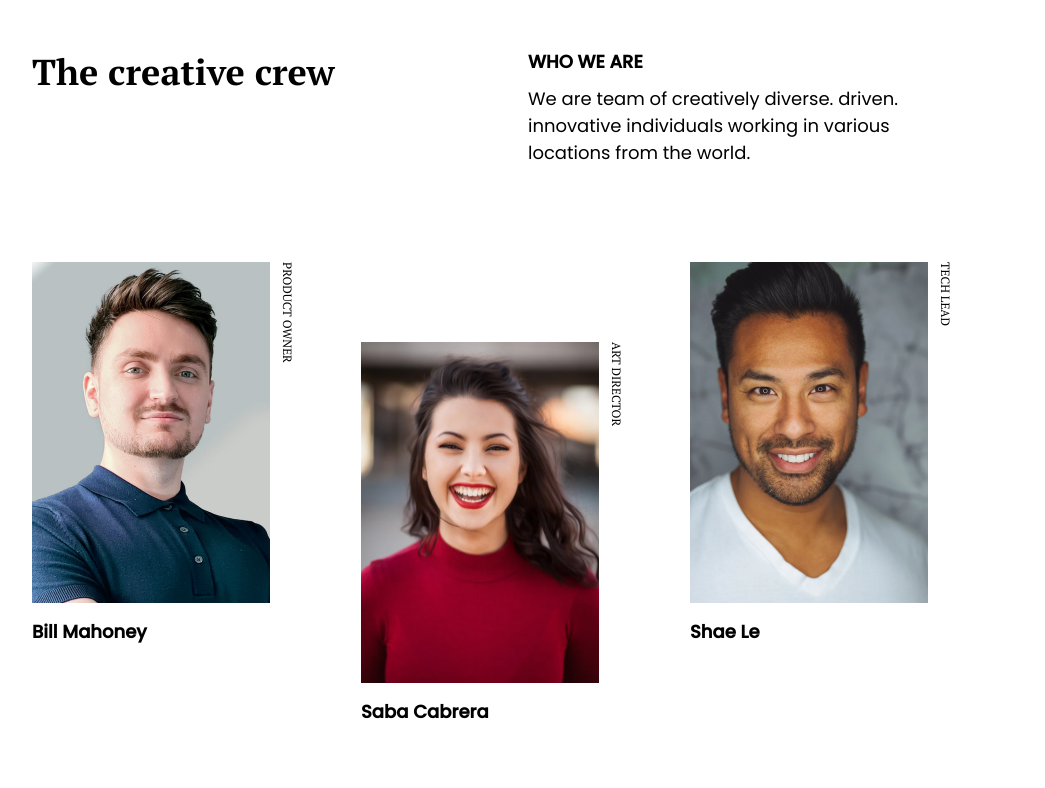
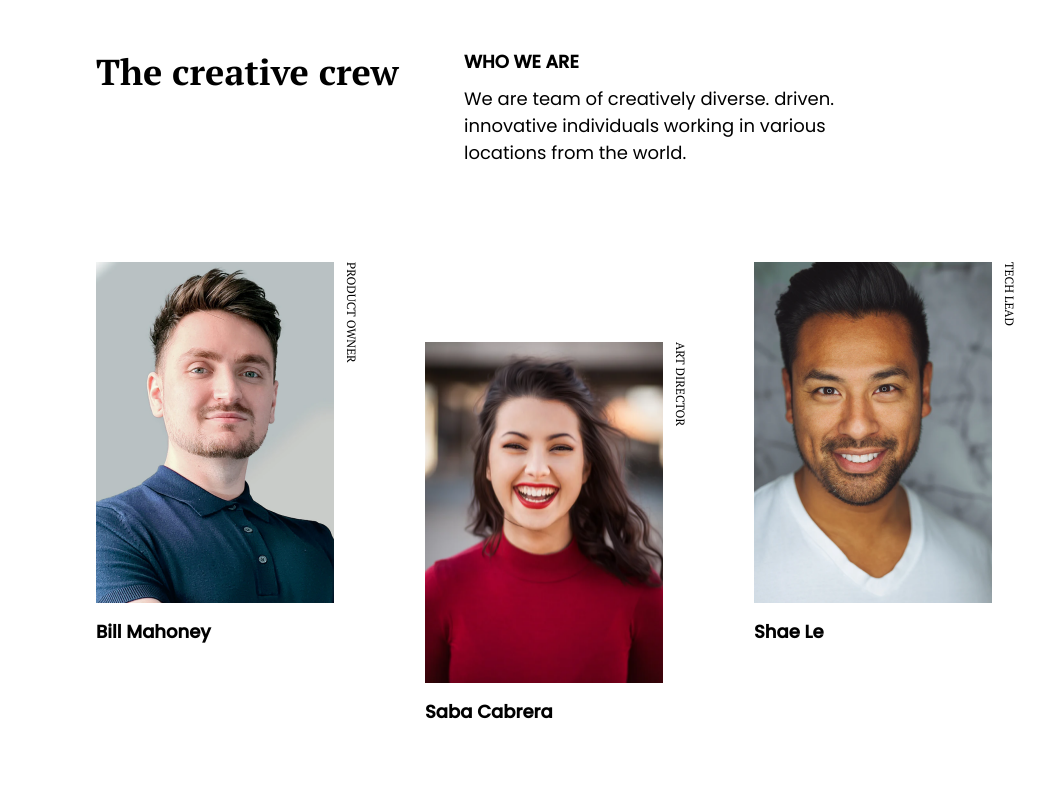
Before and after one commit to samzyconcepts/my-team-page, a plain HTML site: page index.html in a window 1280 px wide. Shown: the top 788 px of the page, without its empty margins (160-1205 px from the left). Drawn offline with Linux system fonts and the light colour scheme.

Commit message:
#2.2: Update the header

```diff
--- a/style.css
+++ b/style.css
@@ -9,13 +9,13 @@ body {
 }
 
 .container {
-  max-width: 70%;
+  max-width: 60%;
   margin: 3rem auto;
 }
 
 .container header {
-  display: flex;
-  justify-content: space-between;
+  display: grid;
+  grid-template-columns: repeat(2, 1fr);
 }
 
 header h1 {
@@ -88,7 +88,7 @@ section {
     max-width: 90%;
   }
   .container header {
-    flex-direction: column;
+    grid-template-columns: 1fr;
     gap: 38px;
   }
 
```
Also changed, not shown: index.html (+0 -31 lines).
